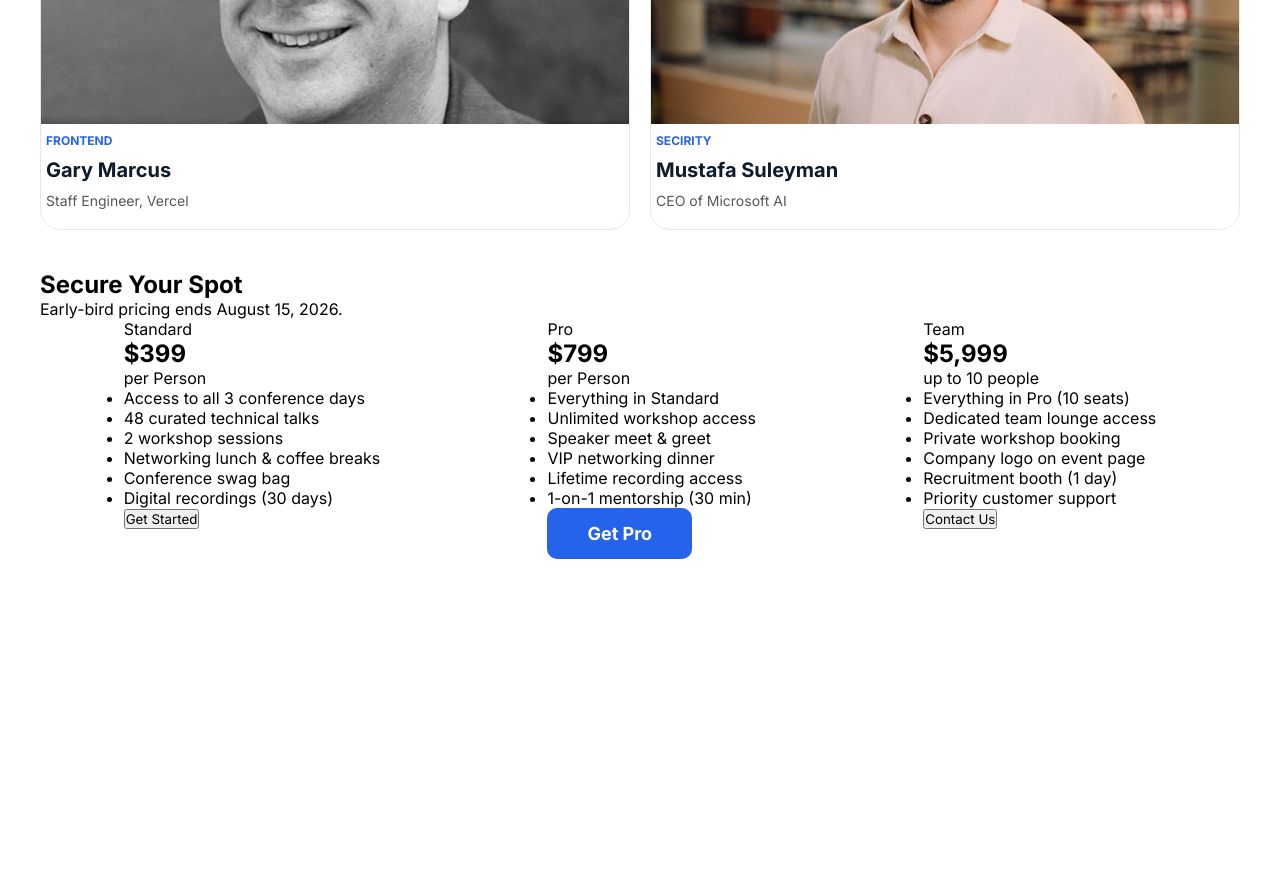
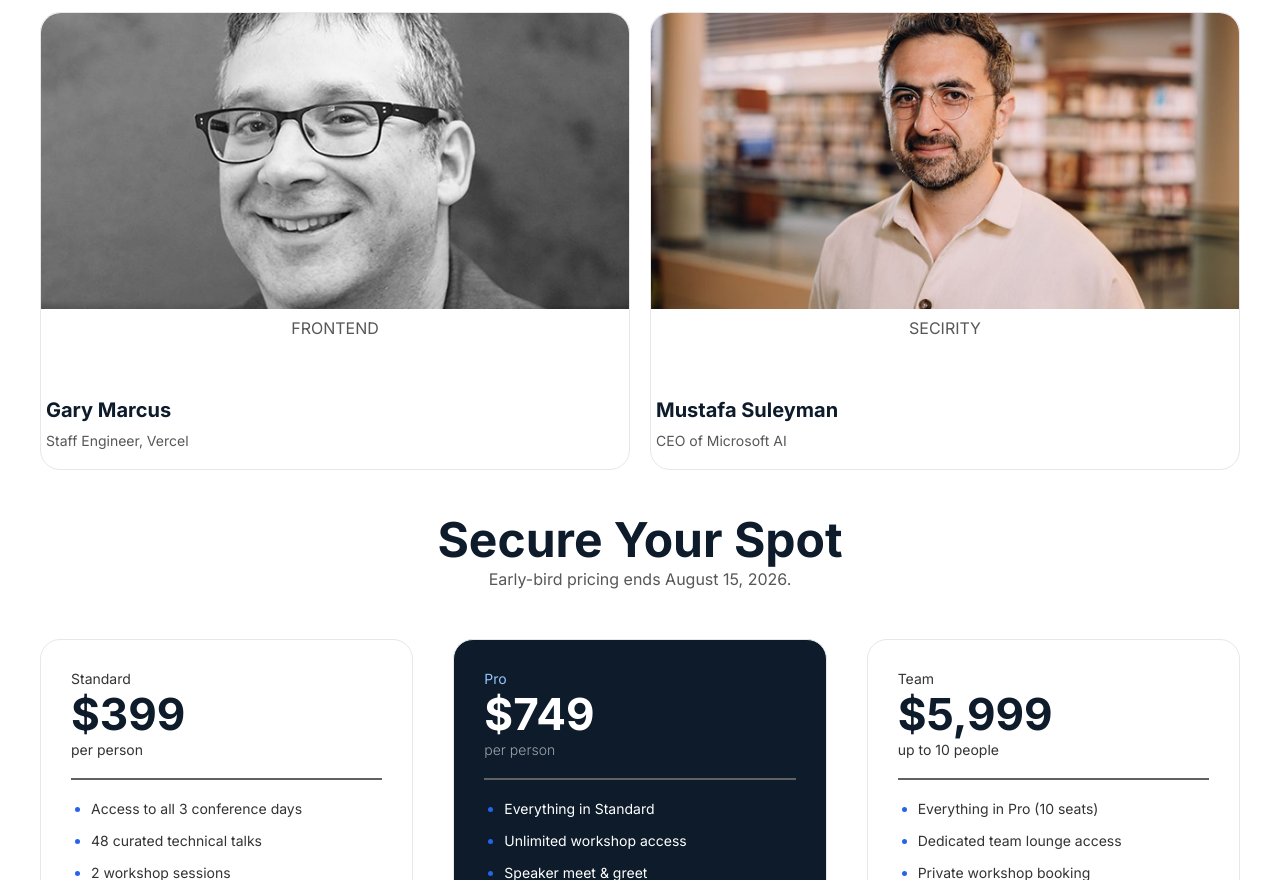
Before and after one commit to toufiq-tech/Assignment-1, a plain HTML site: page index.html in a window 1280 px wide. Shown: the part 1920-2800 px from the top of the page. Before the commit the page ends 2499 px from the top, so only its background shows below. Drawn offline with Linux system fonts and the light colour scheme.

Commit message:
Completed main task

```diff
--- a/index.html
+++ b/index.html
@@ -72,13 +72,14 @@
     <!--Offers-->
     <section>
         <div class="container">
-            <h2>Secure Your Spot</h2>
-            <p>Early-bird pricing ends August 15, 2026.</p>
+            <h3>Secure Your Spot</h3>
+            <h4>Early-bird pricing ends August 15, 2026.</h4>
             <div class="offer">
-                <div>
+                <div class="offer-item">
                     <p>Standard</p>
                     <h2>$399</h2>
-                    <p>per Person</p>
+                    <p>per person</p>
+                    <hr>
                     <ul>
                         <li>Access to all 3 conference days</li>
                         <li>48 curated technical talks</li>
@@ -87,13 +88,14 @@
                         <li>Conference swag bag</li>
                         <li>Digital recordings (30 days)</li>
                     </ul>
-                    <Button>Get Started</Button>
+                    <Button class="btn2">Get Started</Button>
                 </div>
-                <div>
-                    <p>Pro</p>
-                    <h2>$799</h2>
-                    <p>per Person</p>
-                    <ul>
+                <div class="offer-item" style=" background-color: #0D1B2A;">
+                    <p style="color: #93C5FD;">Pro</p>
+                    <h2 style="color: #ffffff;">$749</h2>
+                    <p style="color: #ffffff;opacity: 60%;font-weight: 300;">per person</p>
+                    <hr>
+                    <ul style="color: #ffffff;">
                         <li>Everything in Standard</li>
                         <li>Unlimited workshop access</li>
                         <li>Speaker meet & greet</li>
@@ -101,12 +103,13 @@
                         <li>Lifetime recording access</li>
                         <li>1-on-1 mentorship (30 min)</li>
                     </ul>
-                    <Button class="btn">Get Pro</Button>
+                    <Button class="btn2" style="background-color: #2563EB;color: #ffffff;">Get Pro</Button>
                 </div>
-                <div>
+                <div class="offer-item">
                     <p>Team</p>
                     <h2>$5,999</h2>
                     <p>up to 10 people</p>
+                    <hr>
                     <ul>
                         <li>Everything in Pro (10 seats)</li>
                         <li>Dedicated team lounge access</li>
@@ -115,7 +118,7 @@
                         <li>Recruitment booth (1 day)</li>
                         <li>Priority customer support</li>
                     </ul>
-                    <Button>Contact Us</Button>
+                    <Button class="btn2">Contact Us</Button>
                 </div>
             </div>
         </div>
--- a/style.css
+++ b/style.css
@@ -58,6 +58,7 @@
 /*Speaker Intro*/
 .container h1{
     text-align: center;
+    font-size: 56px;
     font-weight: 700;
     margin: 50px;
 }
@@ -92,6 +93,65 @@
 }
 /*Offer section*/
 .offer{
-    display: flex;
-    justify-content: space-around;
+    display: grid;
+    grid-template-columns: repeat(3, 1fr);
+    gap: 40px;
 }
+.container h2{
+    text-align: left;
+    font-size: 20px;
+    color: #0D1B2A;
+}
+.container h3{
+    text-align: center;
+    font-size: 48px;
+    color: #0D1B2A;
+}
+.container h4{
+    text-align: center;
+    color: #575757;
+    font-size: 16px;
+    font-weight: 400;
+    margin-bottom: 50px;
+}
+.offer-item{
+    border: #E5E7EB solid 1px;
+    padding-bottom: 15px;
+    border-radius: 20px;
+    padding: 30px;
+}
+.offer-item h2{
+    font-size: 44px;
+    text-align: left;
+}
+.offer-item p{
+    font-size: 14px;
+    text-align: left;
+    color: #333333;
+}
+.offer-item ul{
+    font-size: 14px;
+    text-align: left;
+    color: #333333;
+    margin-left: 20px;
+    margin-bottom: 20px;
+}
+ul li{
+    margin-bottom: 15px;
+}
+ul li::marker {
+    color: #2563EB;
+}
+.offer-item hr{
+    margin: 20px 0;
+    border: #616161 0.5px solid;
+}
+.btn2{
+    padding: 11px 110px;
+    border-radius: 10px;
+    border-color: #2563EB;
+    color: #2563EB;
+    font-size: 14px;
+    text-align: center;
+    align-items: center;
+}
```
